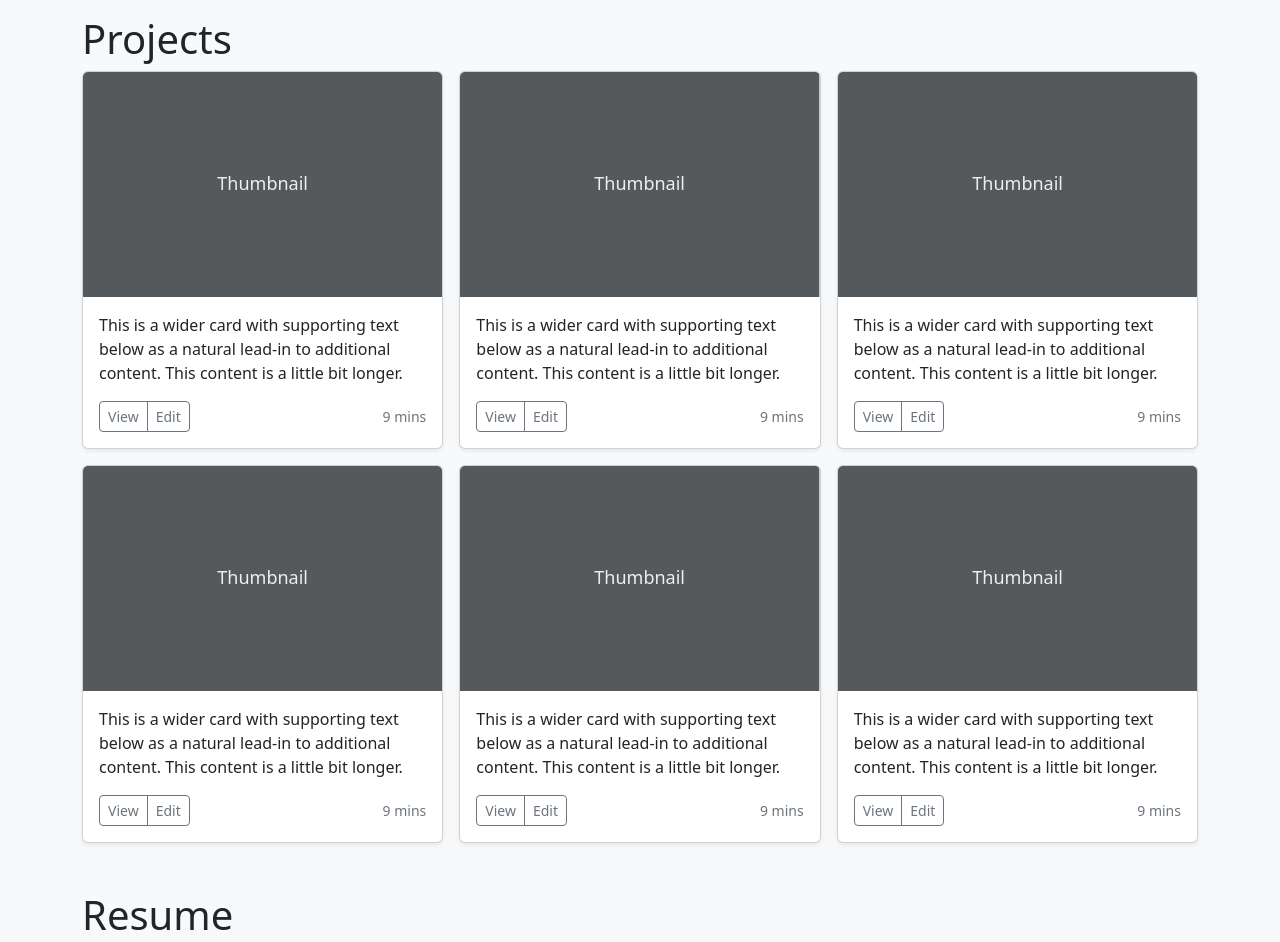
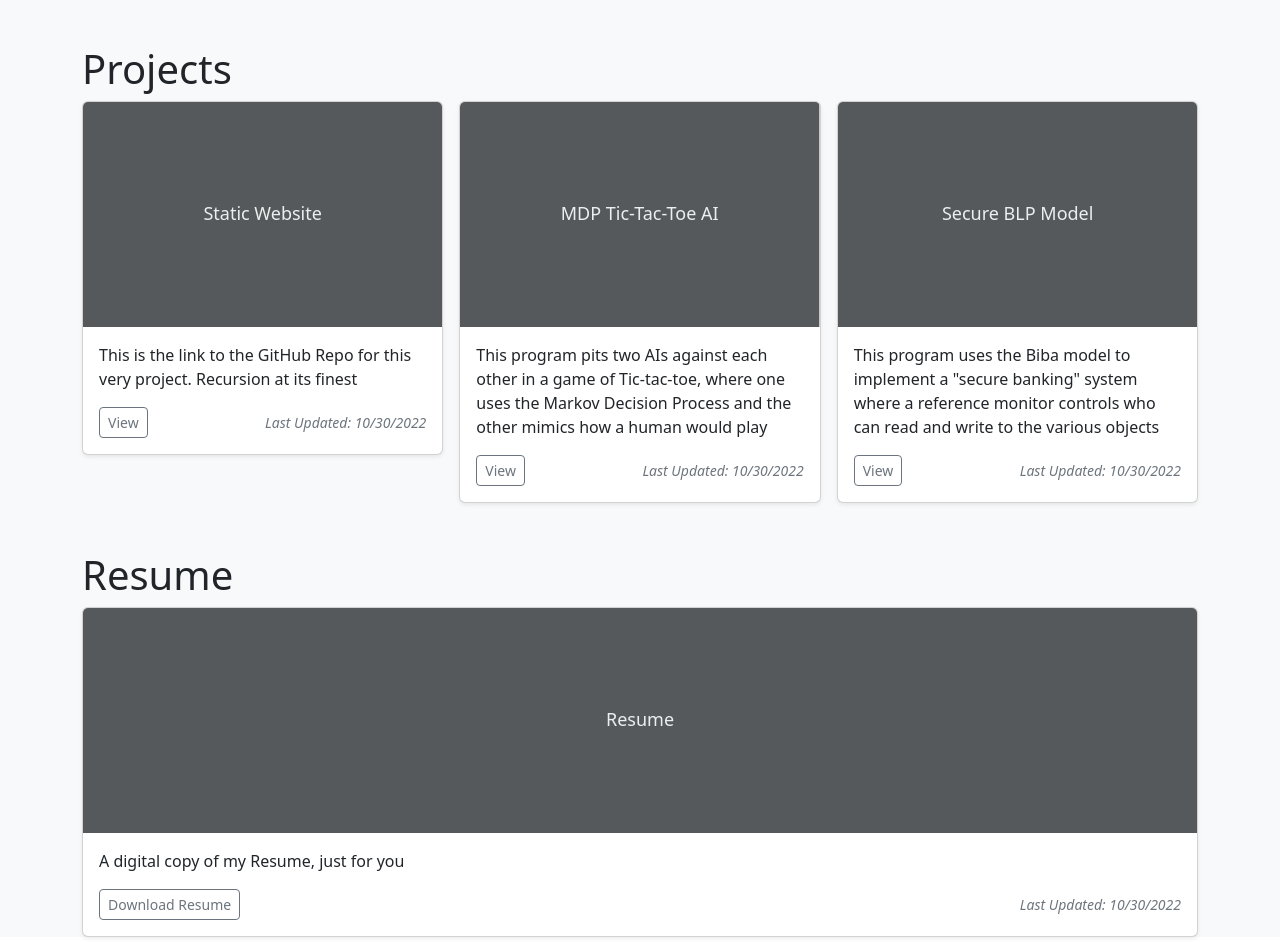
Before and after one commit to DMorales7777/Static-Website, a website: page index.html in a window 1280 px wide. Shown: the part 703-1645 px from the top of the page. Drawn offline with nearby package versions, Linux system fonts and the light colour scheme.

Commit message:
Updated Page

```diff
--- a/index.html
+++ b/index.html
@@ -64,16 +64,19 @@
 <main>
 
   <section class="album py-5 bg-dark">
+    <div class="container">
     <div class="row py-lg-5">
-      <div class="col-lg-6 col-md-8 mx-auto">
+      <div class="col-12">
         <h1 class="text-white fw-dark">Hello, I'm Daniel Morales</h1>
         <h3 class="text-white fw-light">A software developer</h1>
-        <p class="lead text-muted">Enter Text about me here </p>
+        <p class="lead text-muted">And I would love to work for you. Curious about my work? Below are a few of the projects that I've worked on over the years
+            with more to be added soon. Interested? Feel free to click the link to my LinkedIn and shoot me a message there.
+        </p>
         <p>
-          <a href="#" class="btn btn-primary my-2">Main call to action</a>
-          <a href="#" class="btn btn-secondary my-2">Secondary action</a>
+          <a href="https://github.com/DMorales7777" class="btn btn-primary my-2">Check Out My GitHub</a>
         </p>
       </div>
+    </div>
     </div>
   </section>
 
@@ -109,6 +112,85 @@
 
       <div class="row row-cols-1 row-cols-sm-2 row-cols-md-3 g-3">
         <div class="col">
+          <div class="card shadow-sm">
+            <svg class="bd-placeholder-img card-img-top"
+                width="100%"
+                height="225"
+                xmlns="http://www.w3.org/2000/svg"
+                role="img"
+                aria-label="Placeholder: Thumbnail"
+                preserveAspectRatio="xMidYMid slice"
+                focusable="false">
+                    <title>Placeholder</title>
+                    <rect width="100%" height="100%" fill="#55595c"/>
+                    <text x="50%" y="50%" fill="#eceeef" dy=".3em">Static Website</text>
+            </svg>
+
+            <div class="card-body">
+              <p class="card-text">This is the link to the GitHub Repo for this very project. Recursion at its finest</p>
+              <div class="d-flex justify-content-between align-items-center">
+                <div class="btn-group">
+                  <a href="https://github.com/DMorales7777/Static-Website"><button type="button" class="btn btn-sm btn-outline-secondary">View</button></a>
+                </div>
+                <small class="text-muted"><i>Last Updated: 10/30/2022</i></small>
+              </div>
+            </div>
+          </div>
+        </div>
+        <div class="col">
+          <div class="card shadow-sm">
+            <svg class="bd-placeholder-img card-img-top"
+                width="100%"
+                height="225"
+                xmlns="http://www.w3.org/2000/svg"
+                role="img"
+                aria-label="Placeholder: Thumbnail"
+                preserveAspectRatio="xMidYMid slice"
+                focusable="false">
+                    <title>Placeholder</title>
+                    <rect width="100%" height="100%" fill="#55595c"/>
+                    <text x="50%" y="50%" fill="#eceeef" dy=".3em">MDP Tic-Tac-Toe AI</text>
+            </svg>
+
+            <div class="card-body">
+              <p class="card-text">This program pits two AIs against each other in a game of Tic-tac-toe, where one uses the Markov Decision Process and the other mimics how a human would play</p>
+              <div class="d-flex justify-content-between align-items-center">
+                <div class="btn-group">
+                    <a href="https://github.com/DMorales7777/MDP-TicTacToe"><button type="button" class="btn btn-sm btn-outline-secondary">View</button></a>
+                </div>
+                <small class="text-muted"><i>Last Updated: 10/30/2022</i></small>
+              </div>
+            </div>
+          </div>
+        </div>
+        <div class="col">
+          <div class="card shadow-sm">
+            <svg class="bd-placeholder-img card-img-top"
+                width="100%"
+                height="225"
+                xmlns="http://www.w3.org/2000/svg"
+                role="img"
+                aria-label="Placeholder: Thumbnail"
+                preserveAspectRatio="xMidYMid slice"
+                focusable="false">
+                    <title>Placeholder</title>
+                    <rect width="100%" height="100%" fill="#55595c"/>
+                    <text x="50%" y="50%" fill="#eceeef" dy=".3em">Secure BLP Model</text>
+            </svg>
+
+            <div class="card-body">
+              <p class="card-text">This program uses the Biba model to implement a "secure banking" system where a reference monitor controls who can read and write to the various objects</p>
+              <div class="d-flex justify-content-between align-items-center">
+                <div class="btn-group">
+                    <a href="https://github.com/DMorales7777/Secure-Biba-Reference-Monitor"><button type="button" class="btn btn-sm btn-outline-secondary">View</button></a>
+                </div>
+                <small class="text-muted"><i>Last Updated: 10/30/2022</i></small>
+              </div>
+            </div>
+          </div>
+        </div>
+
+        <!-- <div class="col">
           <div class="card shadow-sm">
             <svg class="bd-placeholder-img card-img-top" width="100%" height="225" xmlns="http://www.w3.org/2000/svg" role="img" aria-label="Placeholder: Thumbnail" preserveAspectRatio="xMidYMid slice" focusable="false"><title>Placeholder</title><rect width="100%" height="100%" fill="#55595c"/><text x="50%" y="50%" fill="#eceeef" dy=".3em">Thumbnail</text></svg>
 
@@ -155,56 +237,7 @@
               </div>
             </div>
           </div>
-        </div>
-
-        <div class="col">
-          <div class="card shadow-sm">
-            <svg class="bd-placeholder-img card-img-top" width="100%" height="225" xmlns="http://www.w3.org/2000/svg" role="img" aria-label="Placeholder: Thumbnail" preserveAspectRatio="xMidYMid slice" focusable="false"><title>Placeholder</title><rect width="100%" height="100%" fill="#55595c"/><text x="50%" y="50%" fill="#eceeef" dy=".3em">Thumbnail</text></svg>
-
-            <div class="card-body">
-              <p class="card-text">This is a wider card with supporting text below as a natural lead-in to additional content. This content is a little bit longer.</p>
-              <div class="d-flex justify-content-between align-items-center">
-                <div class="btn-group">
-                  <button type="button" class="btn btn-sm btn-outline-secondary">View</button>
-                  <button type="button" class="btn btn-sm btn-outline-secondary">Edit</button>
-                </div>
-                <small class="text-muted">9 mins</small>
-              </div>
-            </div>
-          </div>
-        </div>
-        <div class="col">
-          <div class="card shadow-sm">
-            <svg class="bd-placeholder-img card-img-top" width="100%" height="225" xmlns="http://www.w3.org/2000/svg" role="img" aria-label="Placeholder: Thumbnail" preserveAspectRatio="xMidYMid slice" focusable="false"><title>Placeholder</title><rect width="100%" height="100%" fill="#55595c"/><text x="50%" y="50%" fill="#eceeef" dy=".3em">Thumbnail</text></svg>
-
-            <div class="card-body">
-              <p class="card-text">This is a wider card with supporting text below as a natural lead-in to additional content. This content is a little bit longer.</p>
-              <div class="d-flex justify-content-between align-items-center">
-                <div class="btn-group">
-                  <button type="button" class="btn btn-sm btn-outline-secondary">View</button>
-                  <button type="button" class="btn btn-sm btn-outline-secondary">Edit</button>
-                </div>
-                <small class="text-muted">9 mins</small>
-              </div>
-            </div>
-          </div>
-        </div>
-        <div class="col">
-          <div class="card shadow-sm">
-            <svg class="bd-placeholder-img card-img-top" width="100%" height="225" xmlns="http://www.w3.org/2000/svg" role="img" aria-label="Placeholder: Thumbnail" preserveAspectRatio="xMidYMid slice" focusable="false"><title>Placeholder</title><rect width="100%" height="100%" fill="#55595c"/><text x="50%" y="50%" fill="#eceeef" dy=".3em">Thumbnail</text></svg>
-
-            <div class="card-body">
-              <p class="card-text">This is a wider card with supporting text below as a natural lead-in to additional content. This content is a little bit longer.</p>
-              <div class="d-flex justify-content-between align-items-center">
-                <div class="btn-group">
-                  <button type="button" class="btn btn-sm btn-outline-secondary">View</button>
-                  <button type="button" class="btn btn-sm btn-outline-secondary">Edit</button>
-                </div>
-                <small class="text-muted">9 mins</small>
-              </div>
-            </div>
-          </div>
-        </div>
+        </div> -->
 
         <!-- <div class="col">
           <div class="card shadow-sm">
@@ -264,7 +297,35 @@
             <div class="col-12">
                 <h1 class="section-title">Resume</h2>
             </div>
+            <div class="col">
+          <div class="card shadow-sm">
+            <svg class="bd-placeholder-img card-img-top"
+                width="100%"
+                height="225"
+                xmlns="http://www.w3.org/2000/svg"
+                role="img"
+                aria-label="Placeholder: Thumbnail"
+                preserveAspectRatio="xMidYMid slice"
+                focusable="false">
+                    <title>Placeholder</title>
+                    <rect width="100%" height="100%" fill="#55595c"/>
+                    <text x="50%" y="50%" fill="#eceeef" dy=".3em">Resume</text>
+            </svg>
+
+            <div class="card-body">
+              <p class="card-text">A digital copy of my Resume, just for you</p>
+              <div class="d-flex justify-content-between align-items-center">
+                <div class="btn-group">
+                    <a href="assets\docs\Resume.pdf" download>
+                        <button type="button" class="btn btn-sm btn-outline-secondary">Download Resume</button>
+                    </a>
+                </div>
+                <small class="text-muted"><i>Last Updated: 10/30/2022</i></small>
+              </div>
+            </div>
+          </div>
         </div>
+      </div>
     </div>
   </section>
 
```
Also changed, not shown: 1 other file.
